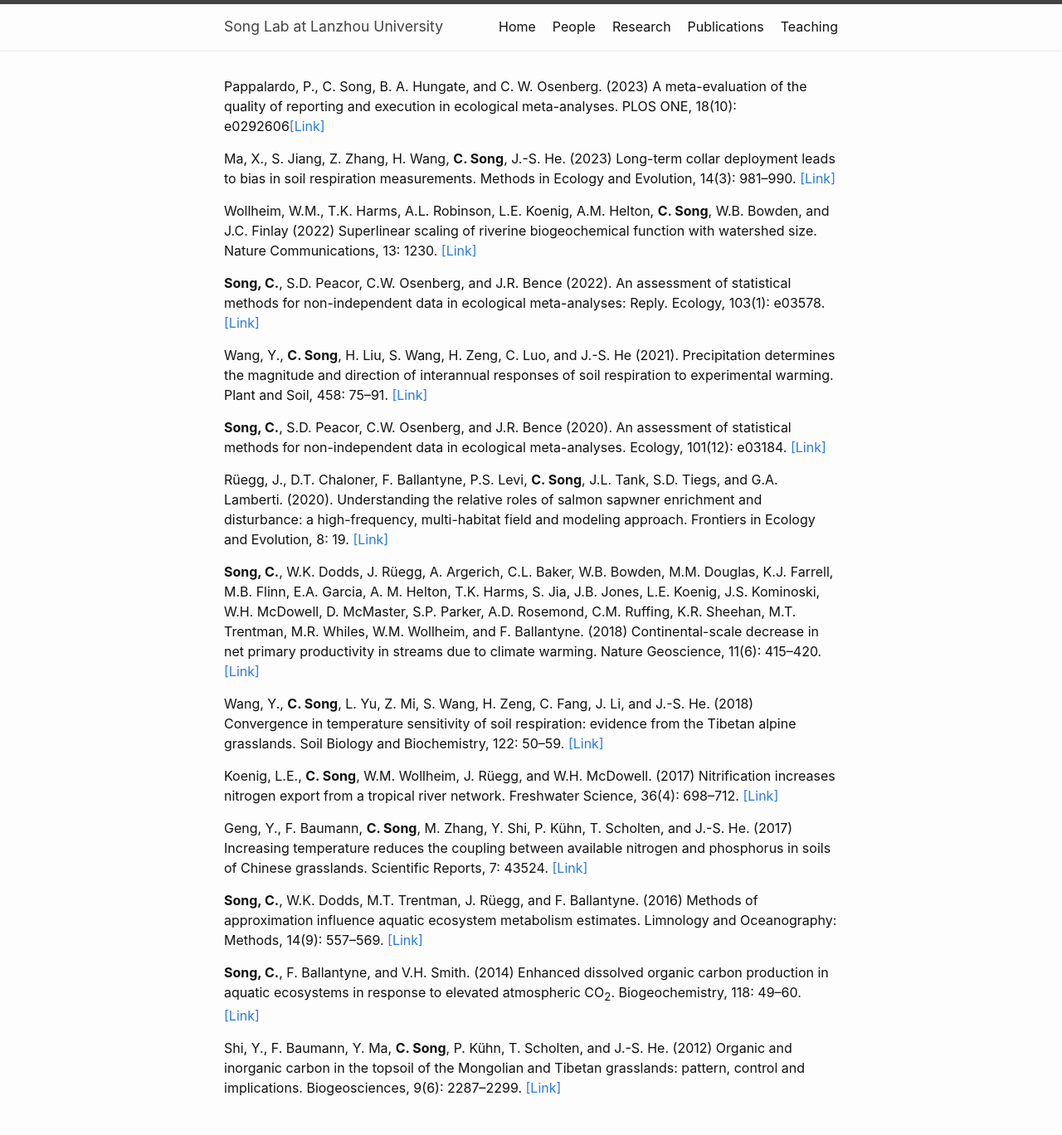
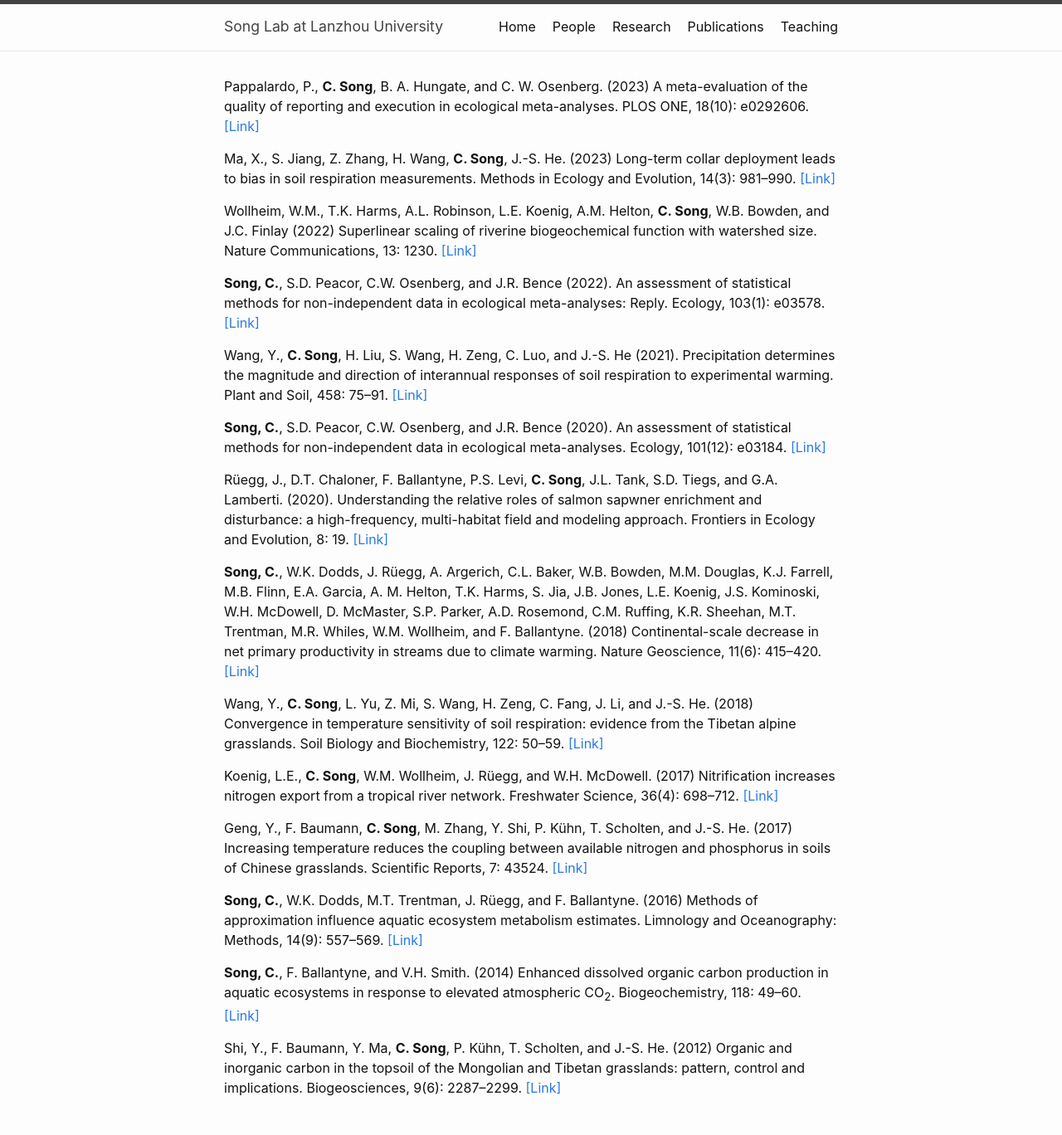
Before and after one commit to chaosonglab/chaosonglab.github.io, a Jekyll site: the page built from publications.md, in a window 1280 px wide. Shown: the whole page at 83% size. Built offline with Jekyll 4.4.1, drawn with Linux system fonts in a browser that asks for light colours.

```diff
--- a/publications.md
+++ b/publications.md
@@ -4,7 +4,7 @@ title: Publications
 permalink: /publications/
 ---
 
-Pappalardo, P., C. Song, B. A. Hungate, and C. W. Osenberg. (2023) A meta-evaluation of the quality of reporting and execution in ecological meta-analyses. PLOS ONE, 18(10): e0292606[[Link]](https://journals.plos.org/plosone/article?id=10.1371/journal.pone.0292606)
+Pappalardo, P., **C. Song**, B. A. Hungate, and C. W. Osenberg. (2023) A meta-evaluation of the quality of reporting and execution in ecological meta-analyses. PLOS ONE, 18(10): e0292606. [[Link]](https://journals.plos.org/plosone/article?id=10.1371/journal.pone.0292606)
 
 Ma, X., S. Jiang, Z. Zhang, H. Wang, **C. Song**, J.-S. He. (2023) Long-term collar deployment leads to bias in soil respiration measurements. Methods in Ecology and Evolution, 14(3): 981--990. [[Link]](https://besjournals.onlinelibrary.wiley.com/doi/full/10.1111/2041-210X.14056)
 
```
